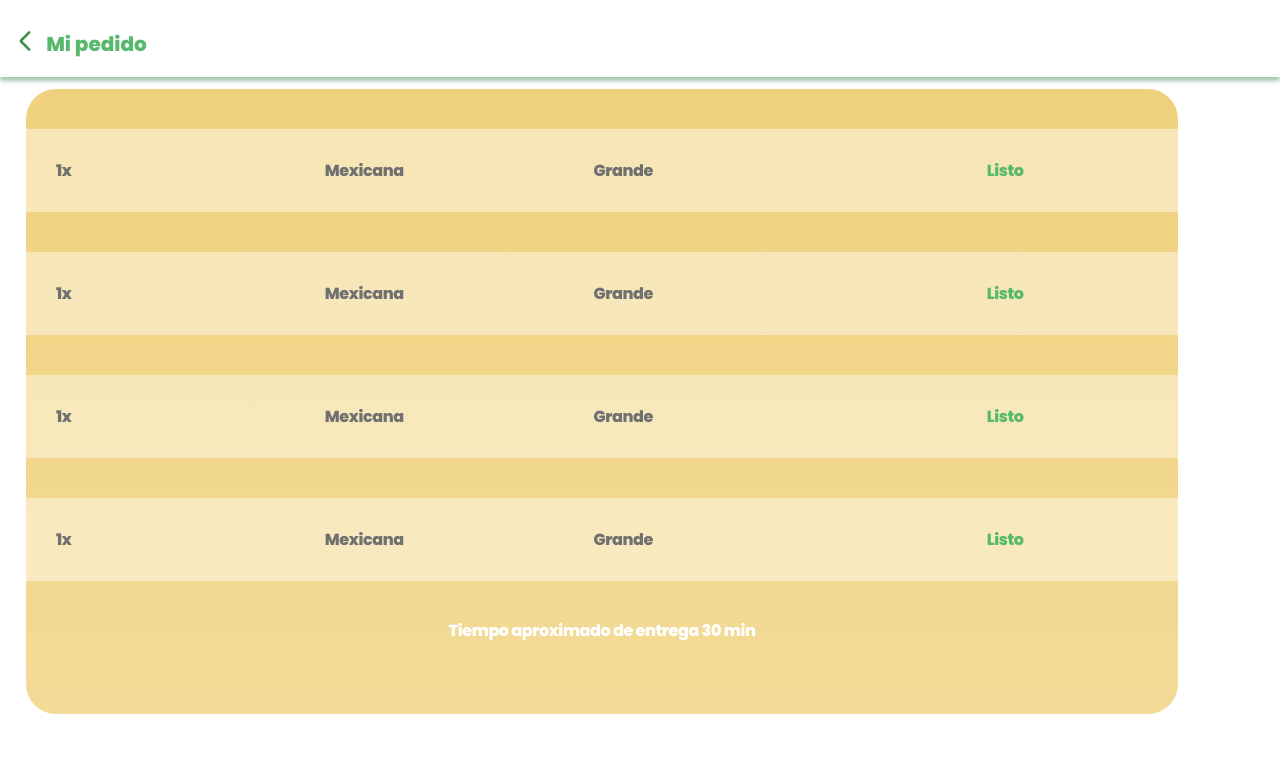
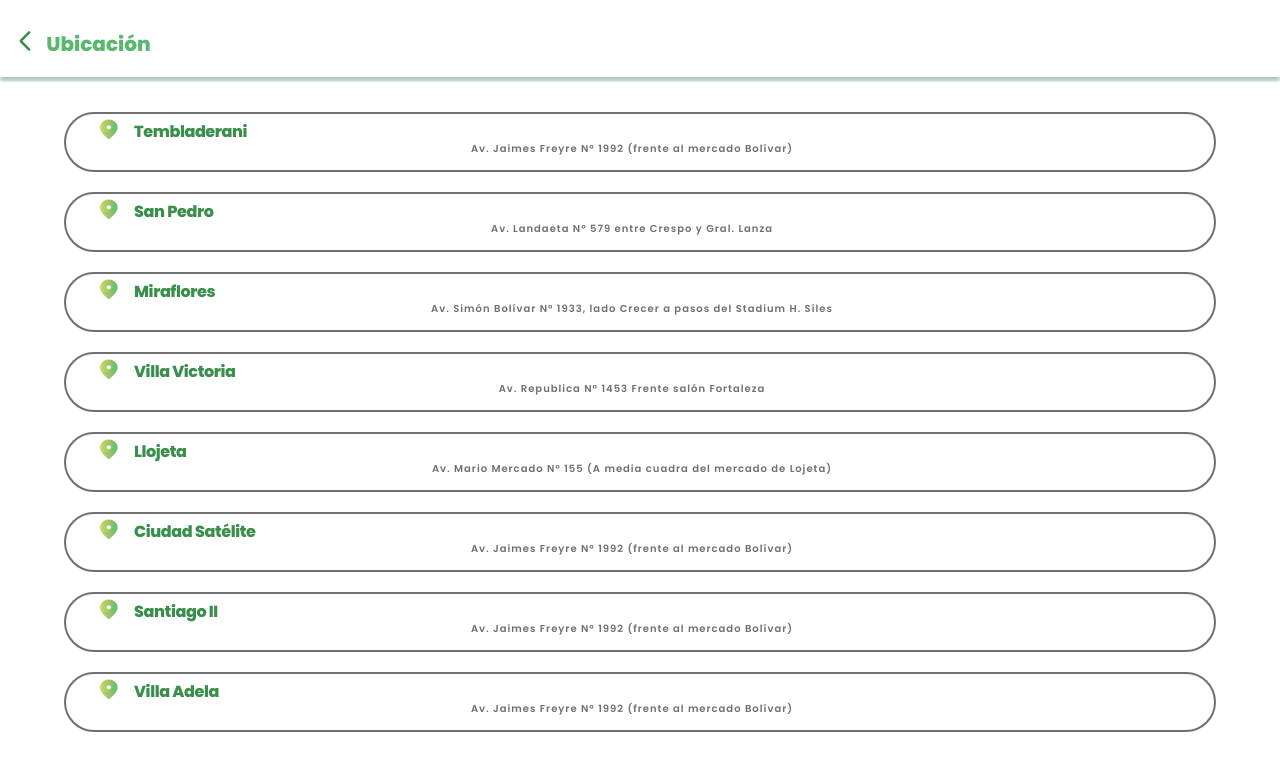
Before and after one commit to Chesco216/Project-Restaurant, a React (Vite) app in the folder FinalProject/: page / in a window 1280 px wide. Shown: the top 770 px of the page. Built offline with nearby package versions, Linux system fonts and the light colour scheme.

Commit message:
Por Revisar

```diff
--- a/FinalProject/src/App.jsx
+++ b/FinalProject/src/App.jsx
@@ -12,10 +12,10 @@ function App() {
   return (
     <div>
      {/* <TamPizzas/>*/}
-     <MiPedido/>
+      {/*<MiPedido/>*/}
      {/*<Reseñas/>*/}
-       {/* <Horarios/>*/}
-     {/*<Ubicacion/>*/}
+      {/* <Horarios/>*/}
+     <Ubicacion/>
     </div>
   );
 }
--- /dev/null
+++ b/FinalProject/src/assets/locations.json
@@ -0,0 +1,50 @@
+[
+    {
+        "id":1,
+        "zona":"Tembladerani",
+        "direccion":"Av. Jaimes Freyre N° 1992 (frente al mercado Bolívar)",
+        "horario":"Atención: 16:30 a 22:30 LUN - DOM"
+    },
+    {
+        "id":2,
+        "zona":"San Pedro",
+        "direccion":"Av. Landaeta N° 579 entre Crespo y Gral. Lanza",
+        "horario":"Atención: 17:00 a 22:30 LUN - DOM"
+    },
+    {
+        "id":3,
+        "zona":"Miraflores",
+        "direccion":"Av. Simón Bolívar N° 1933, lado Crecer a pasos del Stadium H. Siles",
+        "horario":"Atención: 17:00 a 22:30 LUN - DOM"
+    },
+    {
+        "id":4,
+        "zona":"Villa Victoria",
+        "direccion":"Av. Republica N° 1453 Frente salón Fortaleza",
+        "horario":"Atención: 17:00 a 22:30 LUN - DOM"
+    },
+    {
+        "id":5,
+        "zona":"Llojeta",
+        "direccion":"Av. Mario Mercado N° 155 (A media cuadra del mercado de Lojeta)",
+        "horario":"Atención: 17:00 a 22:30 LUN - DOM"
+    },
+    {
+        "id":6,
+        "zona":"Ciudad Satélite",
+        "direccion":"Av. Jaimes Freyre N° 1992 (frente al mercado Bolívar)",
+        "horario":"Atención: 16:30 a 22:30 LUN - DOM"
+    },
+    {
+        "id":7,
+        "zona":"Santiago II",
+        "direccion":"Av. Jaimes Freyre N° 1992 (frente al mercado Bolívar)",
+        "horario":"Atención: 16:30 a 22:30 LUN - DOM"
+    },
+    {
+        "id":8,
+        "zona":"Villa Adela",
+        "direccion":"Av. Jaimes Freyre N° 1992 (frente al mercado Bolívar)",
+        "horario":"Atención: 16:30 a 22:30 LUN - DOM"
+    }
+]
--- a/FinalProject/src/components/SchCard.css
+++ b/FinalProject/src/components/SchCard.css
@@ -15,22 +15,24 @@
     justify-content: center;
 }
 .card-sch-container h2 {
-    width: 113px;
+    width: 50%;
     height: 22;
   font-style: normal;
   font-weight: 700;
   font-size: 16px;
   letter-spacing: -0.408px;
   color: #ffffff;
-  transform: translate(23%, 10%);
+  margin-inline-start: 25px;
 }
 .card-sch-container h3 {
-  width: 167px;
+    width: 100%;
   height: 13px;
   font-family: "Poppins";
   font-style: normal;
   font-weight: 400;
   font-size: 10px;
   color: #000000;
-  transform: translate(16%, -20%);
+  margin-inline-start: 25px;
+
+
 }
--- a/FinalProject/src/components/SchCard.jsx
+++ b/FinalProject/src/components/SchCard.jsx
@@ -1,10 +1,11 @@
 import React from 'react'
 import "./SchCard.css"
-export const SchCard = () => {
+export const SchCard = (props) => {
+    const locations =props.locations
   return (
     <div className='card-sch-container'>
-        <h2>Tembladerani</h2>
-        <h3>Atención: 16:30 a 22:30 LUN - DOM</h3>
+        <h2>{locations.zona}</h2>
+        <h3>{locations.horario}</h3>
     </div>
   )
 }
--- a/FinalProject/src/components/ShCardsContainer.jsx
+++ b/FinalProject/src/components/ShCardsContainer.jsx
@@ -1,16 +1,17 @@
 import React from 'react'
 import "./ShCardsContainer.css"
 import { SchCard } from './SchCard'
+import locationss from "../assets/locations.json"
 export const ShCardsContainer = () => {
   return (
     <div className='Sh-Cards-container'>
-        <SchCard/>
-        <SchCard/>
-        <SchCard/>
-        <SchCard/>
-        <SchCard/>
-        <SchCard/>
-        <SchCard/>
+        {
+            locationss.map((locations)=>{
+                return <SchCard locations={locations} key={locations.id}/>
+
+            })
+        }
+
     </div>
   )
 }
--- a/FinalProject/src/components/UbicCard.css
+++ b/FinalProject/src/components/UbicCard.css
@@ -54,3 +54,6 @@ margin:0px -8px;
     justify-content: space-evenly;
     align-items: stretch;
 }
+.Ubcard-container button{
+    align-items: flex-start;
+}
--- a/FinalProject/src/components/UbicCard.jsx
+++ b/FinalProject/src/components/UbicCard.jsx
@@ -1,17 +1,18 @@
 import React from "react";
 import "./UbicCard.css";
 
-export const UbicCard = () => {
+export const UbicCard = (props) => {
+    const locations =props.locations
   return (
     <div className="Ubcard-container">
       <button>
         <div className="button-container">
           <div className="ubicacion">
             <img src="/static/images/iconoUbi.svg" alt="" />
-            <span>Tembladerani</span>
+            <span>{locations.zona}</span>
           </div>
           <div className="direccion">
-            <p>Av. Mario Mercado N° 155 (A media cuadra del mercado de Lojeta)</p>
+            <p>{locations.direccion}</p>
           </div>
         </div>
       </button>
--- a/FinalProject/src/components/UbicCardsContainer.jsx
+++ b/FinalProject/src/components/UbicCardsContainer.jsx
@@ -1,15 +1,13 @@
-import React from 'react'
-import "./UbicCardsContainer.css"
-import { UbicCard } from './UbicCard'
+import React from "react";
+import "./UbicCardsContainer.css";
+import { UbicCard } from "./UbicCard";
+import locationss from "../assets/locations.json";
 export const UbicCardsContainer = () => {
-    return (
-        <div className='UbCards-container'>
-            <UbicCard/>
-            <UbicCard/>
-            <UbicCard/>
-            <UbicCard/>
-            <UbicCard/>
-            <UbicCard/>
-        </div>
-      )
-}
+  return (
+    <div className="UbCards-container">
+      {locationss.map((locations) => {
+        return <UbicCard locations={locations} key={locations.id} />;
+      })}
+    </div>
+  );
+};
```
